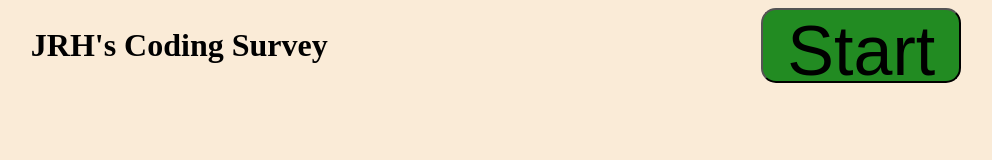
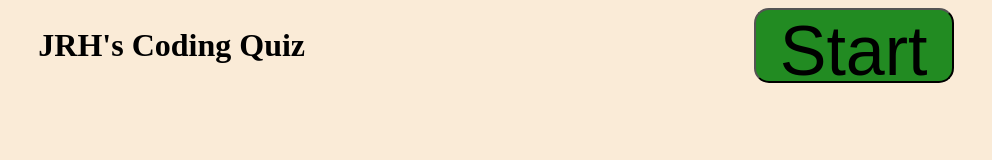
Before and after one commit to jrhscoding/jrhs-coding-quiz, a plain HTML site: page index.html in a window 1280 px wide. Shown: the whole page, without its empty margins (144-1136 px from the left). Drawn offline with Linux system fonts and the light colour scheme.

Commit message:
changed name too coding quiz

```diff
--- a/index.html
+++ b/index.html
@@ -4,12 +4,12 @@
     <meta charset="UTF-8">
     <meta http-equiv="X-UA-Compatible" content="IE=edge">
     <meta name="viewport" content="width=device-width, initial-scale=1.0">
-    <title>JRH's Survey</title>
+    <title>JRH's Coding Quiz</title>
     <link rel="stylesheet" href="./assets/css/style.css">
 </head>
 <body>
     <header class="header">
-        <h1>JRH's Coding Survey</h1>
+        <h1>JRH's Coding Quiz</h1>
         <h2 id="timer"></h2>
         <button id="start">Start</button>
 
```
